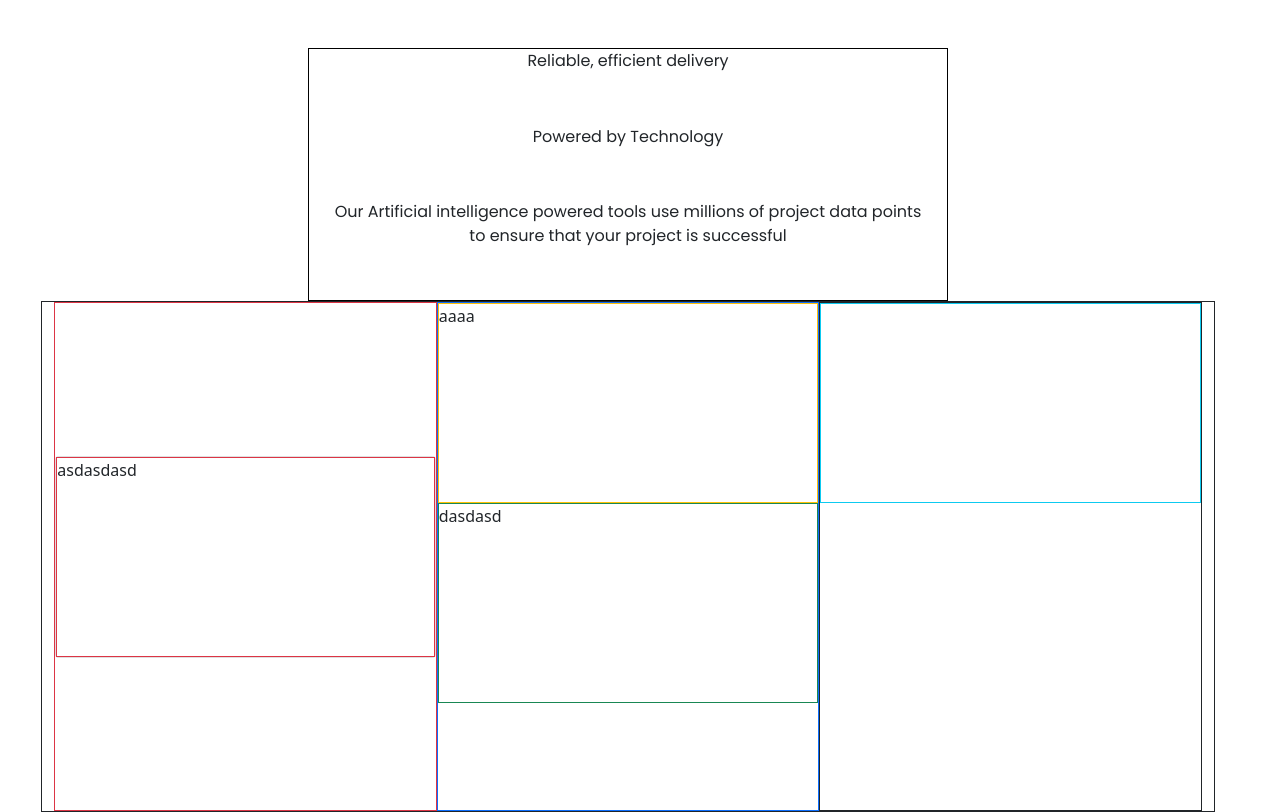
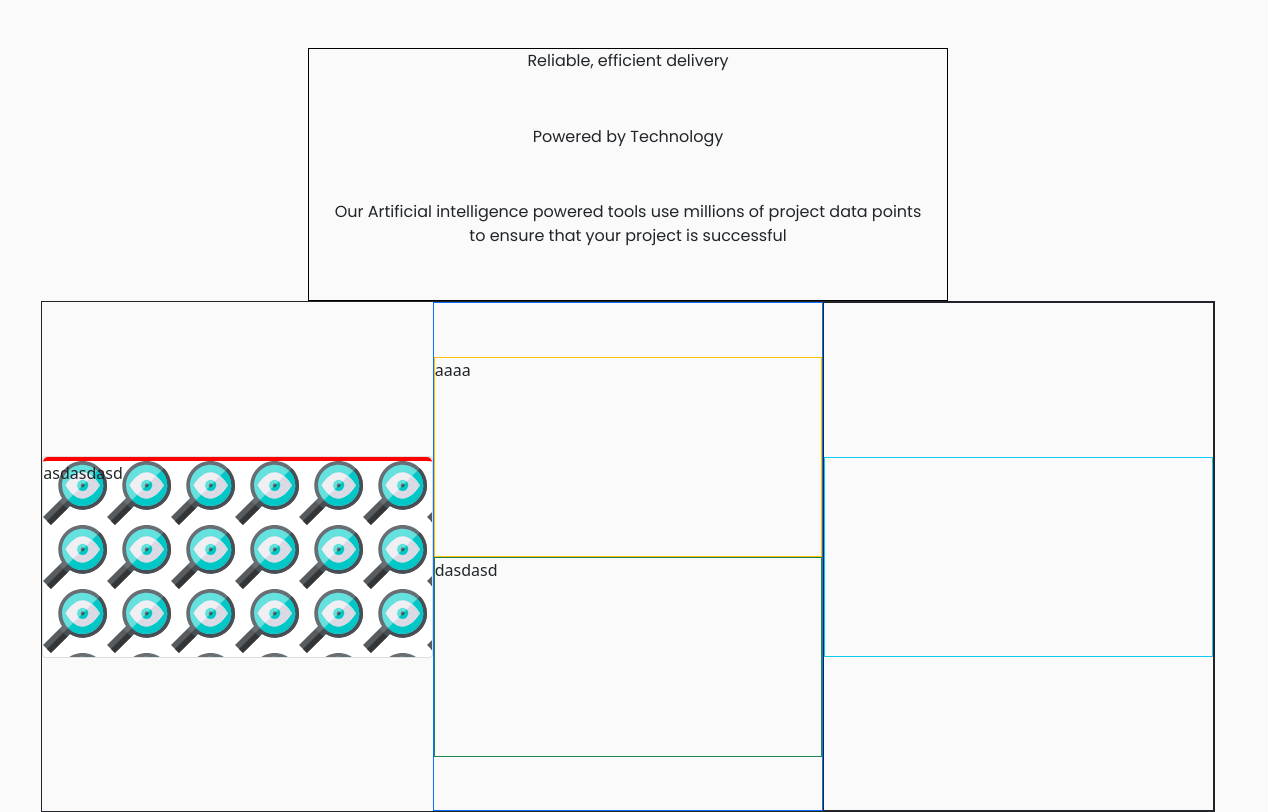
Before and after one commit to KptCnyt/fourCardFeature, a plain HTML site: page index.html in a window 1280 px wide. Drawn offline with nearby package versions, Linux system fonts and the light colour scheme.

Commit message:
some changes

```diff
--- a/index.html
+++ b/index.html
@@ -18,18 +18,18 @@
             <p>Powered by Technology</p>
             <p>Our Artificial intelligence powered tools use millions of project data points to ensure that your project is successful</p>
         </div>
-        <div class="col-11 row row-cols-lg-3 border border-dark ">
-            <div class="col-12 col-lg-4 border border-danger p-0 align-items-center d-flex flex-column justify-content-center">
+        <div class="col-11 row row-cols-lg-3 border border-dark p-0 ">
+            <div class="col-12 col-lg-4 p-0 align-items-center d-flex flex-column justify-content-center">
                 <div class="card col-12">
-                    <div class="border border-danger firstcard">asdasdasd</div>
+                    <div class="cardone allcard">asdasdasd</div>
                 </div>
             </div>
-            <div class="col-lg-4 col-12 border border-primary p-0">
-                <div class="border border-warning firstcard col-sm-12">aaaa</div>
-                <div class="border border-success firstcard">dasdasd</div>
+            <div class="col-lg-4 col-12 border border-primary p-0 d-flex justify-content-center flex-column">
+                <div class="border border-warning allcard col-sm-12">aaaa</div>
+                <div class="border border-success allcard">dasdasd</div>
             </div>
-            <div class="col-lg-4 col-12 border border-dark p-0">
-                <div class="border border-info firstcard"></div>
+            <div class="col-lg-4 col-12 border border-dark p-0 d-flex flex-column justify-content-center">
+                <div class="border border-info allcard"></div>
             </div>
         </div>
     </div>
--- a/style.css
+++ b/style.css
@@ -5,6 +5,7 @@ body {
 .background {
     width: 100%;
     height: 812px;
+    background-color: hsl(0, 0%, 98%);
 }
 .title {
     font-family:'Poppins', tahoma ;
@@ -13,6 +14,13 @@ body {
 .cards {
     height: 600px;
 }
-.firstcard {
+.allcard {
     height: 200px;
 }
+.cardone {
+    border-top: 4px solid red;
+    background-color:white ;
+    border-radius: 5px;
+    background-image: url(icon-supervisor.svg);
+
+}
```
